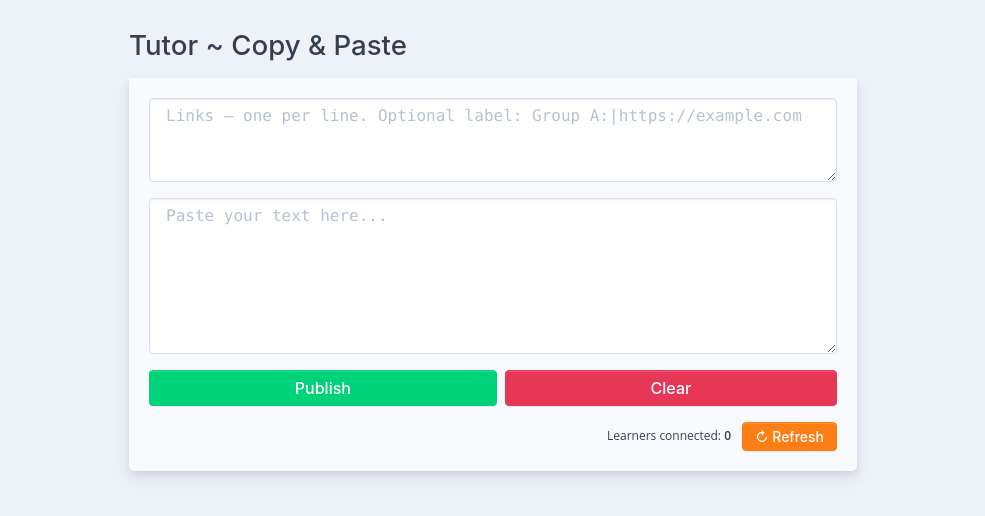
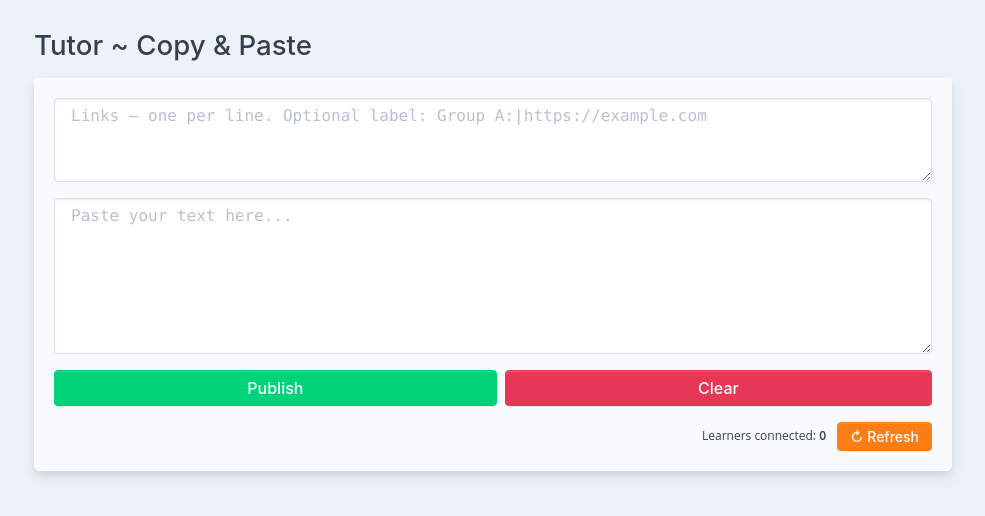
Before and after one commit to ingwaneorg/kopisha, a Flask app: template templates/tutor.html in a window 1280 px wide. Shown: the top 516 px of the page, without its empty margins (147-1132 px from the left). Run offline with Flask 3, Linux system fonts and the light colour scheme; the template is opened without the code that fills it, so the values that code supplies are empty; some libraries are stand-ins or nearby versions.

Commit message:
Widen learner and tutor columns to reduce wrapping

```diff
--- a/templates/learner.html
+++ b/templates/learner.html
@@ -5,7 +5,7 @@
 {% block content %}
 <div class="container mt-4">
   <div class="row justify-content-center">
-    <div class="col-lg-8">
+    <div class="col-lg-10">
 
       <h3 class="mb-3">Copy &amp; Paste</h3>
 
--- a/templates/tutor.html
+++ b/templates/tutor.html
@@ -5,7 +5,7 @@
 {% block content %}
 <div class="container mt-4">
   <div class="row justify-content-center">
-    <div class="col-lg-8">
+    <div class="col-lg-10">
 
       <h3 class="mb-3">Tutor ~ Copy &amp; Paste</h3>
 
```
